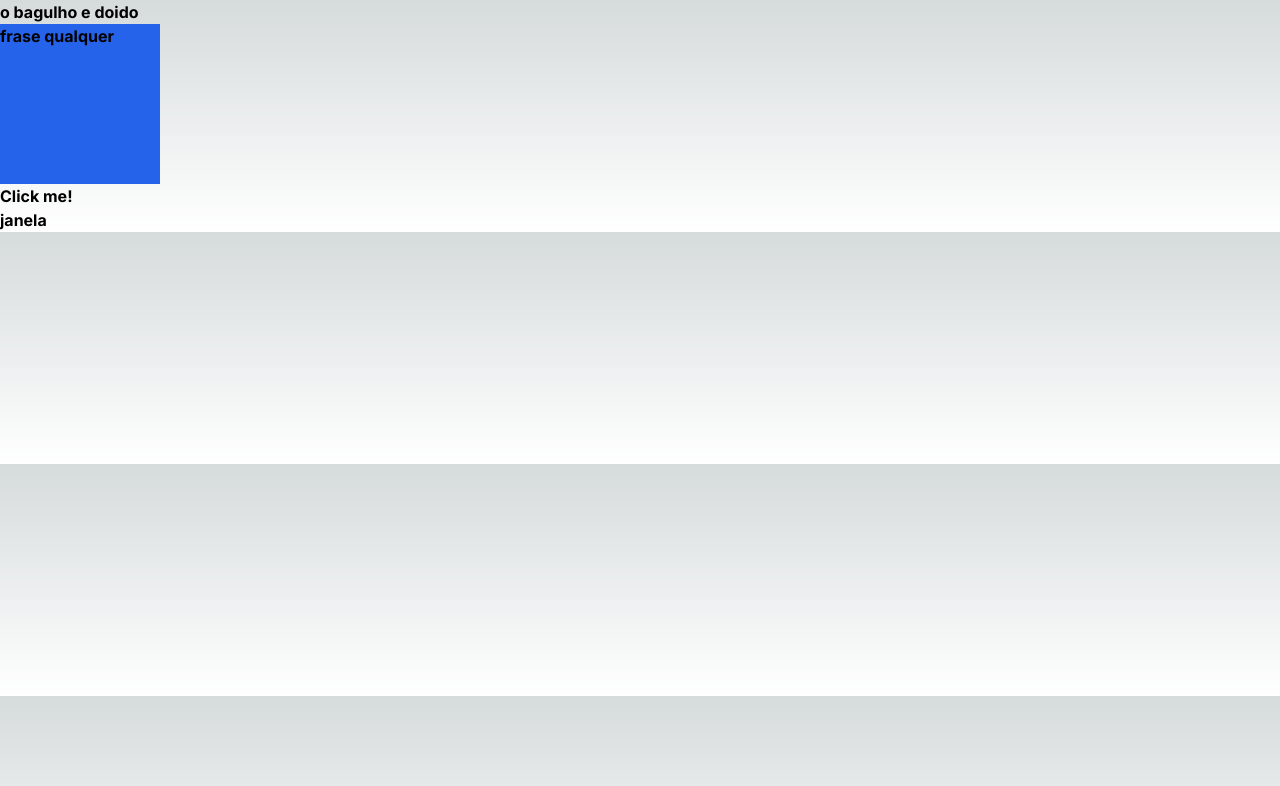
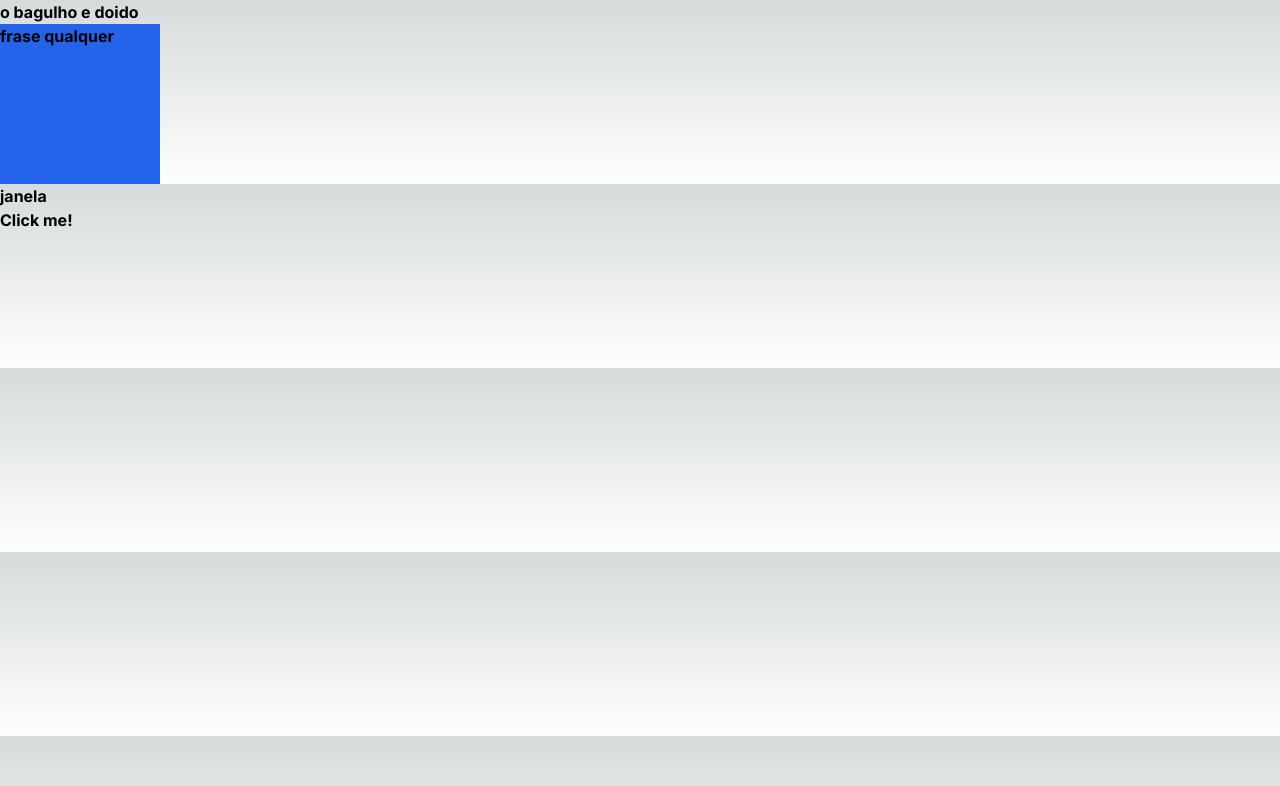
Before and after one commit to newtoncutrim/react-next, a Next.js app: page / in a window 1280 px wide. Shown: the top 786 px of the page. Built offline with nearby package versions, Linux system fonts and the light colour scheme.

Commit message:
component dentro de component

```diff
--- a/src/app/page.tsx
+++ b/src/app/page.tsx
@@ -1,14 +1,11 @@
-import { Button } from '@/components/Segundo';
-import {Teste, Segundo} from '@/components/Teste';
+import { Content } from "@/components/content";
 
 
 const Page = () => {
   return (
     <div className="font-bold">
         <h1>o bagulho e doido</h1>
-        <Teste/>
-        <Button/>
-        <Segundo/>
+        <Content />
     </div>
   );
 }
--- /dev/null
+++ b/src/components/content.tsx
@@ -0,0 +1,12 @@
+import { Button } from "./Segundo";
+import { Segundo, Teste } from "./Teste";
+
+export const Content = () => {
+    return (
+        <div className="w-40 h-40 bg-blue-600">
+            <Teste/>
+            <Segundo/>
+            <Button/>
+        </div>
+    );
+}
```
